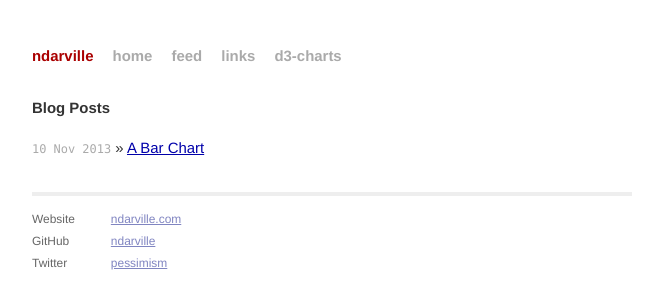
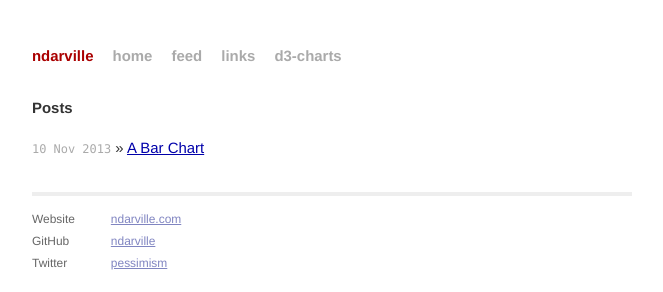
Before and after one commit to ndarville/ndarville.github.io, a Jekyll site: the page built from index.html, in a window 1280 px wide. Shown: the top 292 px of the page, without its empty margins (308-971 px from the left). Built offline with Jekyll 4.4.1, drawn with Linux system fonts in a browser that asks for light colours; Markdown is read by kramdown in place of the engine named in the settings.

Commit message:
Canonical non-.html URLs and better home page

```diff
--- a/_layouts/default.html
+++ b/_layouts/default.html
@@ -5,6 +5,7 @@
         <meta http-equiv="X-UA-Compatible" content="IE=edge,chrome=1">
         <meta name="viewport" content="">
         <title>{{ page.title }}</title>
+        <link rel="canonical" href="{{ page.url | remove:".html" }}" />
     <!--
         <link rel="stylesheet" href="/css/main.css">
         <link rel="stylesheet" href="/css/custom.css">
--- a/index.html
+++ b/index.html
@@ -3,10 +3,10 @@ layout: default
 title: ndarville.github.io
 ---
 <div id="home">
-  <h1>Blog Posts</h1>
-  <ul class="posts">
+    <h1>Posts</h1>
+    <ul class="posts">
     {% for post in site.posts %}
-      <li><span>{{ post.date | date_to_string }}</span> &raquo; <a href="{{ post.url }}">{{ post.title }}</a></li>
+        <li><span>{{ post.date | date_to_string }}</span> &raquo; <a href="{{ post.url | remove:".html" }}">{{ post.title }}</a></li>
     {% endfor %}
-  </ul>
+    </ul>
 </div>
```
